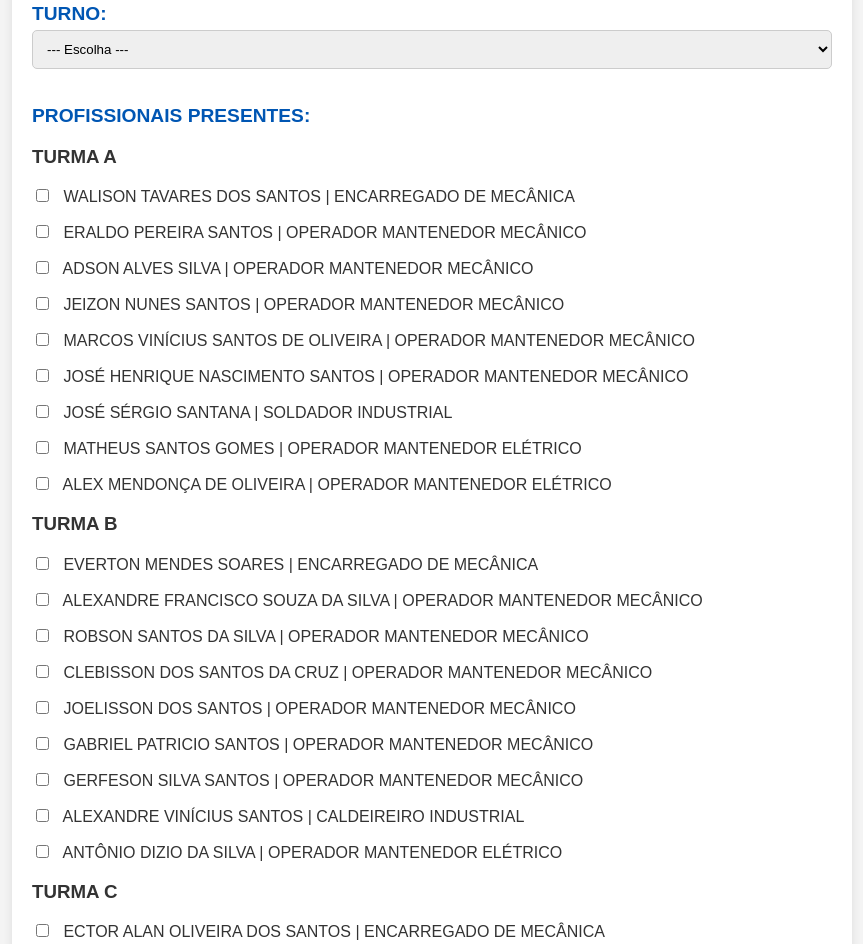
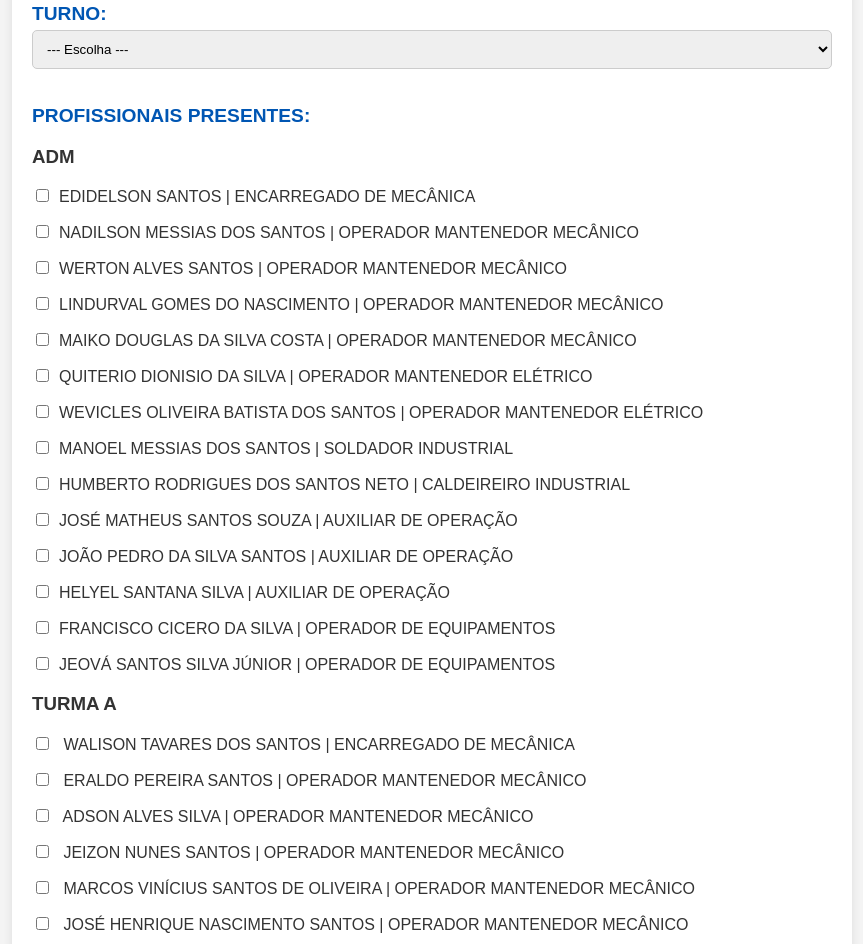
Before and after one commit to GilvandoNathan/Teste-Formul-rio, a plain HTML site: page templates/form.html in a window 1280 px wide. Shown: the part 876-1820 px from the top of the page, without its empty margins (208-1071 px from the left). Drawn offline with Linux system fonts and the light colour scheme.

```diff
--- a/templates/form.html
+++ b/templates/form.html
@@ -56,6 +56,49 @@
             </div>
             <div>
                 <h2 class="titulo2">PROFISSIONAIS PRESENTES:</h2>
+                <h3>ADM</h3>
+                    <p>
+                        <input type="checkbox" name="edidelson" id="iedidelson"><label for="iedidelson">EDIDELSON SANTOS | ENCARREGADO DE MECÂNICA</label>
+                    </p>
+                    <p>
+                        <input type="checkbox" name="nadilson" id="inadilson"><label for="inadilson">NADILSON MESSIAS DOS SANTOS | OPERADOR MANTENEDOR MECÂNICO</label>
+                    </p>
+                    <p>
+                        <input type="checkbox" name="werton" id="iwerton"><label for="iwerton">WERTON ALVES SANTOS | OPERADOR MANTENEDOR MECÂNICO</label>
+                    </p>
+                    <p>
+                        <input type="checkbox" name="lindurval" id="ilindurval"><label for="ilindurval">LINDURVAL GOMES DO NASCIMENTO | OPERADOR MANTENEDOR MECÂNICO</label>
+                    </p>
+                    <p>
+                        <input type="checkbox" name="maiko" id="imaiko"><label for="imaiko">MAIKO DOUGLAS DA SILVA COSTA | OPERADOR MANTENEDOR MECÂNICO</label>
+                    </p>
+                    <p>
+                        <input type="checkbox" name="quiterio" id="iquiterio"><label for="iquiterio">QUITERIO DIONISIO DA SILVA | OPERADOR MANTENEDOR ELÉTRICO</label>
+                    </p>
+                    <p>
+                        <input type="checkbox" name="wevicles" id="wevicles"><label for="iwevicles">WEVICLES OLIVEIRA BATISTA DOS SANTOS | OPERADOR MANTENEDOR ELÉTRICO</label>
+                    </p>
+                    <p>
+                        <input type="checkbox" name="manoel" id="imanoel"><label for="imanoel">MANOEL MESSIAS DOS SANTOS | SOLDADOR INDUSTRIAL</label>
+                    </p>
+                    <p>
+                        <input type="checkbox" name="humberto" id="ihumberto"><label for="ihumberto">HUMBERTO RODRIGUES DOS SANTOS NETO | CALDEIREIRO INDUSTRIAL</label>
+                    </p>
+                    <p>
+                        <input type="checkbox" name="matheus" id="imatheus"><label for="imatheus">JOSÉ MATHEUS SANTOS SOUZA | AUXILIAR DE OPERAÇÃO</label>
+                    </p>
+                    <p>
+                        <input type="checkbox" name="pedro" id="ipedro"><label for="ipedro">JOÃO PEDRO DA SILVA SANTOS | AUXILIAR DE OPERAÇÃO</label>
+                    </p>
+                    <p>
+                        <input type="checkbox" name="helyel" id="ihelyel"><label for="ihelyel">HELYEL SANTANA SILVA | AUXILIAR DE OPERAÇÃO</label>
+                    </p>
+                    <p>
+                        <input type="checkbox" name="francisco" id="ifrancisco"><label for="ifrancisco">FRANCISCO CICERO DA SILVA | OPERADOR DE EQUIPAMENTOS</label>
+                    </p>
+                    <p>
+                        <input type="checkbox" name="jeova" id="ijeova"><label for="ijeova">JEOVÁ SANTOS SILVA JÚNIOR | OPERADOR DE EQUIPAMENTOS</label>
+                    </p>
                 <h3>TURMA A</h3>
                 <p>
                     <input type="checkbox" name="walison" id="iwalison" value="WALISON TAVARES DOS SANTOS | ENCARREGADO DE MECÂNICA">
```
Also changed, not shown: templates/responses.html (+5 -1 lines).
